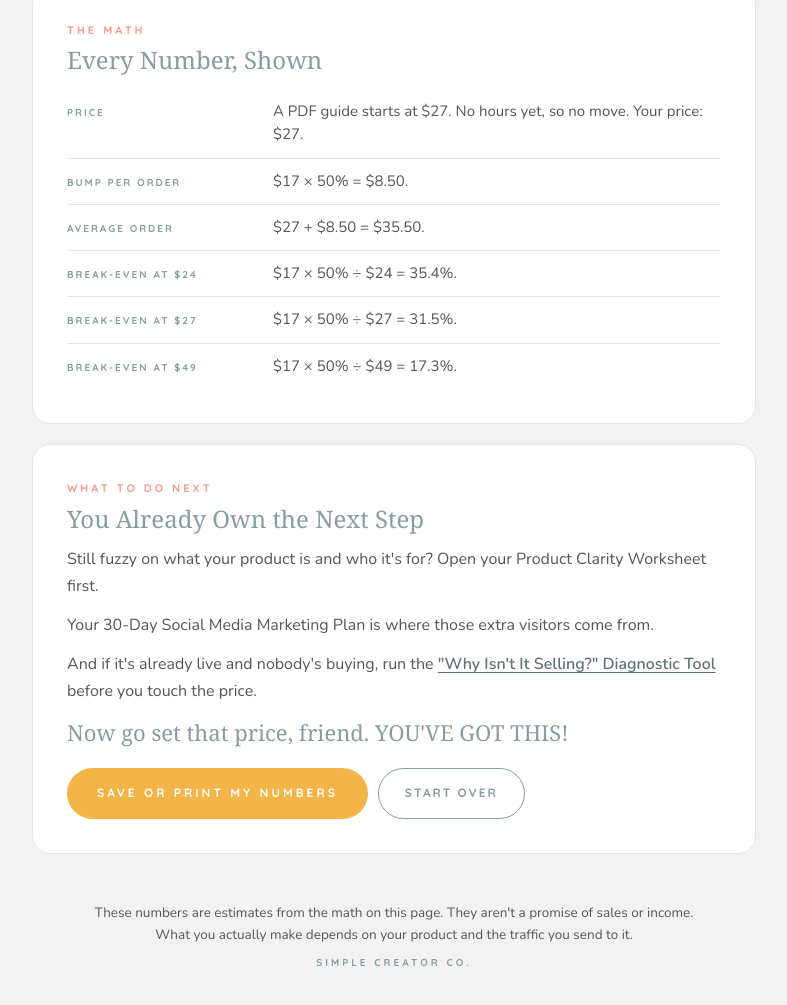
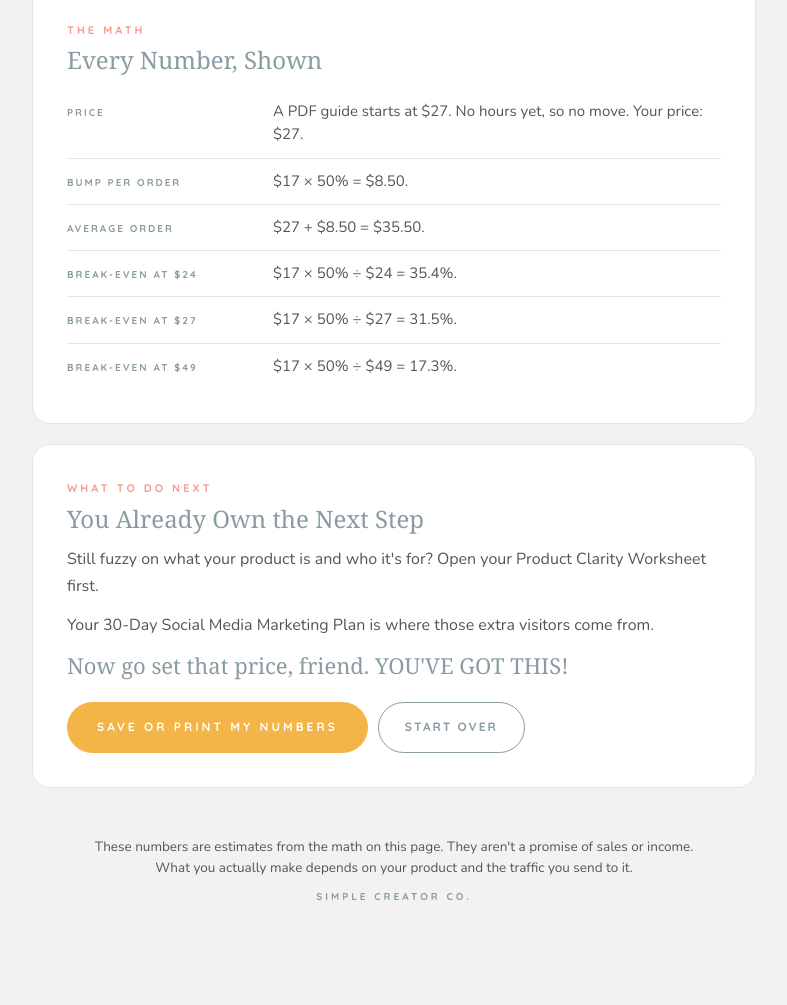
Before and after one commit to simplecreatorco/pricing-calculator, a plain HTML site: page index.html in a window 1280 px wide. Shown: the part 1962-2967 px from the top of the page, without its empty margins (446-1233 px from the left). Drawn offline with nearby package versions, Linux system fonts and the light colour scheme; a web font is replaced by a local one.

Commit message:
Remove the Diagnostic Tool link from the Pricing Calculator

```diff
--- a/index.html
+++ b/index.html
@@ -341,7 +341,6 @@ a, button, label { -webkit-tap-highlight-color: transparent; }
         <h2 class="h2">You Already Own the Next Step</h2>
         <p>Still fuzzy on what your product is and who it's for? Open your Product Clarity Worksheet first.</p>
         <p>Your 30-Day Social Media Marketing Plan is where those extra visitors come from.</p>
-        <p>And if it's already live and nobody's buying, run the <a href="https://diagnose.thesimplecreator.com" target="_blank" rel="noopener">"Why Isn't It Selling?" Diagnostic Tool</a> before you touch the price.</p>
         <p class="sendoff">Now go set that price, friend. YOU'VE GOT THIS!</p>
         <div class="actions">
           <button type="button" class="btn" id="print">Save or Print My Numbers</button>
```
